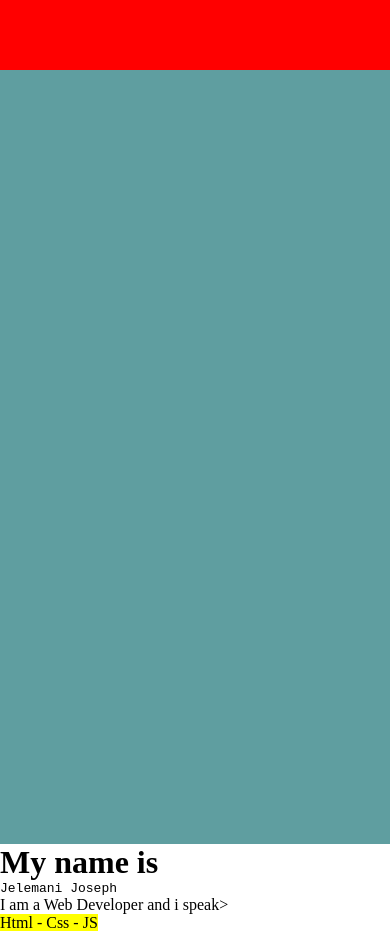
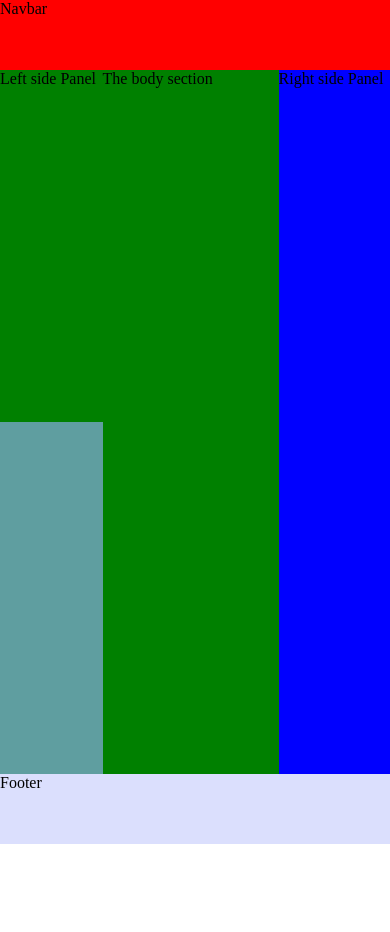
Before and after one commit to Tjbless/HolyGrailLayout, a plain HTML site: page index.html in a window 390 px wide. After the commit the page ends 844 px from the top, so only its background shows below. Drawn offline with Linux system fonts and the light colour scheme.

Commit message:
🔥New Feature: google fonts, gradients and media query

```diff
--- a/index.html
+++ b/index.html
@@ -13,23 +13,15 @@
     </head>
 
     <!-- Human Code -->
-    <body></body>
 
     <body>
         <div class="body">
-
-            <div class="el navbar"></div>
-            <div=class="el leftSideMenu"></div>
-            <div="el rightSideMenu"></div>
-            <div class="el content"></div>
-                <h1>My name is</h1>
-                <code> Jelemani Joseph</code>
-                <P> I am a Web Developer and i speak></P>
-                <mark>Html - Css - JS</mark>
-            <div class="el footer"></div>
-
-
-    </div>
-        </body>
+            <div class="el NavBar">Navbar</div>
+            <div class="el LeftPanel">Left side Panel</div>
+            <div class="el RightPanel">Right side Panel</div>
+            <div class="el Content">The body section</div>
+            <div class="el Footer">Footer</div>
+        </div>
+    </body>
 
     </html>
--- a/style.css
+++ b/style.css
@@ -1,6 +1,13 @@
+@import url('https://fonts.googleapis.com/css2?family=Schibsted+Grotesk:ital@1&display=swap');
+
 * {
     padding: 0;
     margin: 0;
+}
+
+:root {
+    --lovelyGradientColor1: green;
+    --lovelyGradientColor2: Blue;
 }
 
 .body {
@@ -9,8 +16,10 @@
     display: grid;
     grid-template-columns: repeat(12, 1f);
     grid-template-rows: repeat(12, 1fr);
+    font-family: 'Schibsted+Grostesk'
 }
-.navbar {
+
+.NavBar {
     background: red;
     grid-column: 1 / span 12;
     grid-row: 1 ;
@@ -28,7 +37,7 @@
     grid-row: 2 / span 10;
 }
 
-RightPanel {
+.RightPanel {
     background-color: #DBDFFD ;
     grid-column: 11 / span 2;
     grid-row: 2 / span 10;
@@ -38,6 +47,66 @@ RightPanel {
     background-color: #DBDFFD ;
     grid-column: 3 / span 8;
     grid-row: 2 / span 10;
+    background: linear-gradient(45deg, var(--lovelyGradientColor1), (--lovelyGradientColor2))
 }
 
-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
+@media screen and (max-width:1024px) {
+    .LeftPanel  {
+        background-color:  red;
+        grid-column: 1 / span 3;
+        grid-row: 2 / span 5;
+    }
+
+    .RightPanel {
+        background-color: red ;
+        grid-column: 10 / span 3;
+        grid-row: 2 / span 10;
+    }
+
+    .Content {
+        background-color: red ;
+        grid-column: 4 / span 6;
+        grid-row: 2 / span 10;
+    }
+
+
+}.LeftPanel {
+    background-color: red;
+    grid-column: 1 / span 3;
+    grid-row: 2 / span 5;
+
+}
+
+.RightPanel {
+    background-color: red;
+    grid-column: 10 / span 3;
+    grid-row: 2 / span 10;
+}
+
+.Content {
+    background-color: red;
+    grid-column: 4 / span 6;
+    grid-row: 2 / span 10;
+}
+
+/* For mobile devices */
+@media screen and (max-width: 767px) {
+    .LeftPanel {
+        background-color: green;
+        grid-column: 1 / span 1;
+        grid-row: 2 / span 5;
+    }
+
+    .RightPanel {
+        background-color: blue;
+        grid-column: 12 / span 1;
+        grid-row: 2 / span 10;
+
+    }
+
+    .Content {
+        background-color: green;
+        grid-column: 2 / span 10;
+        grid-row: 2 / span 10;
+    }
+}
```
